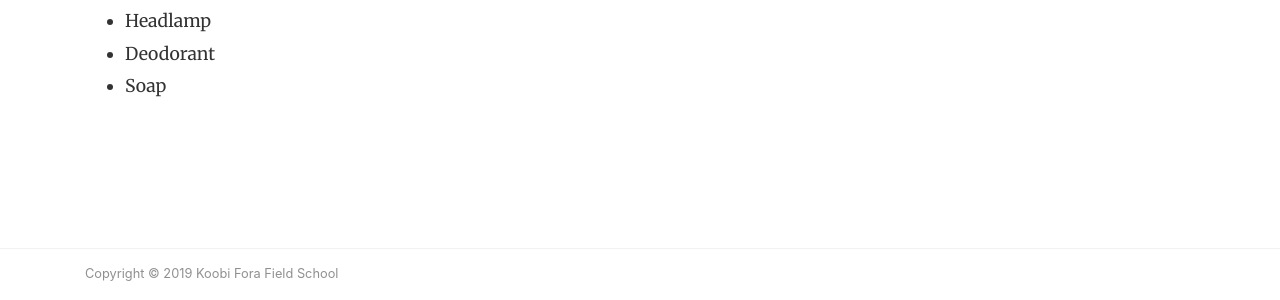
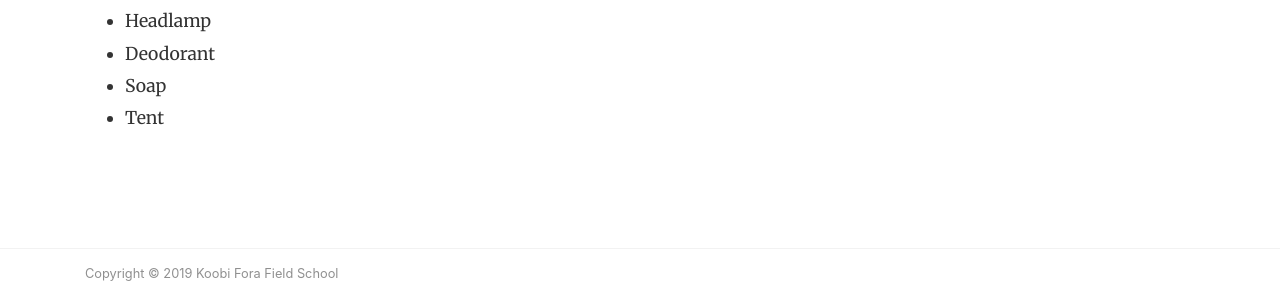
Before and after one commit to wabarr/KFFS, a Jekyll site: the page built from packing-list.md, in a window 1280 px wide. Shown: the part 183-483 px from the top of the page. Built offline with Jekyll 4.4.1, drawn with Linux system fonts in a browser that asks for light colours; nearby versions of some CDN libraries; comment, search, counter and statistics services are not loaded.

Commit message:
added tent

```diff
--- a/packing-list.md
+++ b/packing-list.md
@@ -9,3 +9,4 @@ date: 2018-12-10 16:29:10 +0000
 * Headlamp
 * Deodorant
 * Soap
+* Tent
```
